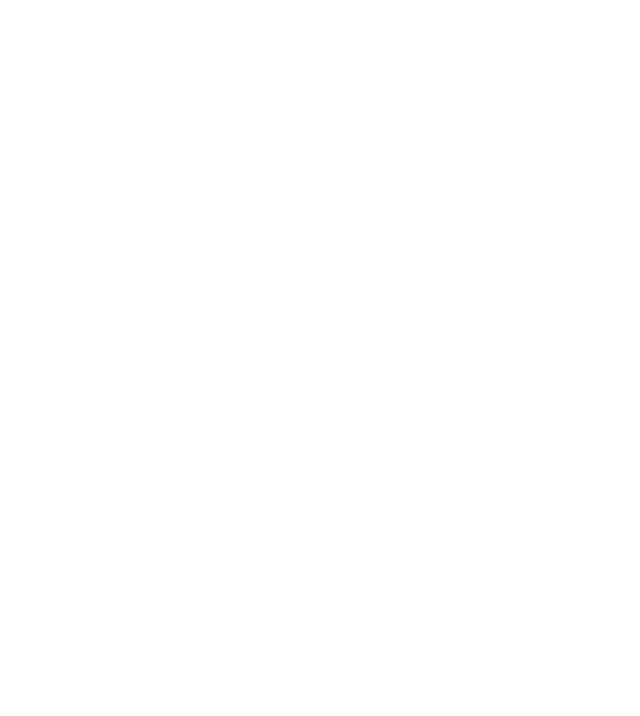
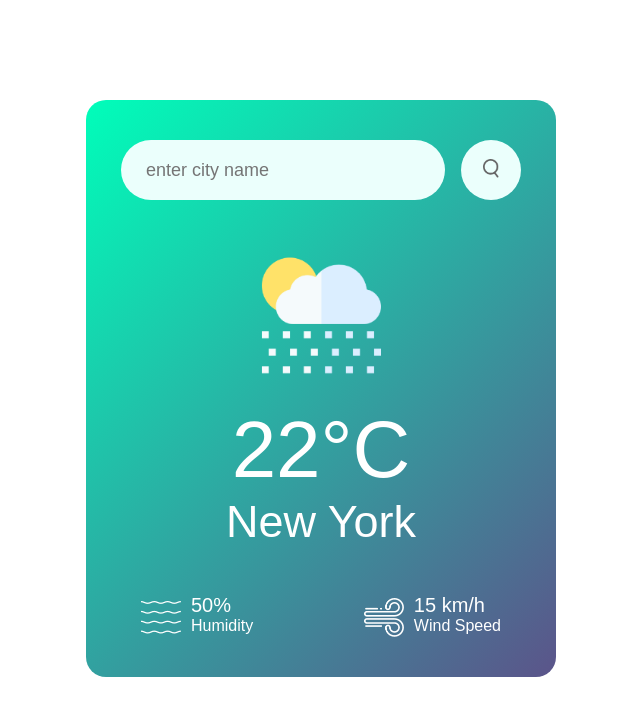
Before and after one commit to tinydancer96/weather_app, a plain HTML site: page index.html in a window 1280 px wide. Shown: the whole page, without its empty margins (319-959 px from the left). Drawn offline with Linux system fonts and the light colour scheme; no server answers.

Commit message:
html + css code

```diff
--- a/index.html
+++ b/index.html
@@ -4,8 +4,50 @@
   <meta charset="UTF-8">
   <meta name="viewport" content="width=device-width, initial-scale=1.0">
   <title>Weather</title>
+  <link rel="stylesheet" href="style.css">
 </head>
 <body>
+  <div class="card">
+    <div class="search">
+      <input type="text" placeholder="enter city name" spellcheck="false">
+      <button><img src="images/search.png"></button>
+    </div>
+    <div class="weather">
+      <img src="images/rain.png" class="weather-icon">
+      <h1 class="temp">22°C</h1>
+      <h2 class="city">New York</h2>
+      <div class="details">
+        <div class="col">
+          <img src="images/humidity.png">
+          <div>
+            <p class="humidity">50%</p>
+            <p>Humidity</p>
+          </div>
+        </div>
+        <div class="col">
+          <img src="images/wind.png">
+          <div>
+            <p class="wind">15 km/h</p>
+            <p>Wind Speed</p>
+          </div>
+        </div>
+      </div>
+    </div>
+  </div>
 
+
+<script>
+  const apiKey = "ac6d2d4bf187ff5867b422a91c25404a";
+  const apiUrl = "https://api.openweathermap.org/data/2.5/weather?&&units=metric&q=london";
+
+  async function checkWeather(){
+    const response = await fetch(apiUrl + `&appid=${apiKey}`);
+    var data = await response.json();
+
+    console.log(data);
+  }
+
+  checkWeather()
+</script>
 </body>
 </html>
--- a/style.css
+++ b/style.css
@@ -4,3 +4,88 @@
   font-family: 'Poppins', sans-serif;
   box-sizing: border-box;
 }
+
+.card {
+  width: 90%;
+  max-width: 470px;
+  background: linear-gradient(135deg, #00feba, #5b548a);
+  color: #fff;
+  margin: 100px auto 0;
+  border-radius: 20px;
+  padding: 40px 35px;
+  text-align: center;
+}
+
+.search {
+  width: 100%;
+  display: flex;
+  align-items: center;
+  justify-content: space-between;
+}
+
+.search input {
+  border: 0;
+  outline: 0;
+  background: #ebfffc;
+  color: #555;
+  padding: 10px 25px;
+  height: 60px;
+  border-radius: 30px;
+  flex: 1;
+  margin-right: 16px;
+  font-size: 18px;
+}
+
+.search button {
+  border: 0;
+  outline: 0;
+  background: #ebfffc;
+  border-radius: 50%;
+  width: 60px;
+  height: 60px;
+  cursor: pointer;
+}
+
+.search button img {
+  width: 16px;
+}
+
+.weather-icon {
+  width: 170px;
+  margin-top: 30px;
+}
+
+.weather h1 {
+  font-size: 80px;
+  font-weight: 500;
+}
+
+.weather h2 {
+  font-size: 45px;
+  font-weight: 400;
+  margin-top: -10;
+}
+
+.details {
+  display: flex;
+  align-items: center;
+  justify-content: space-between;
+  padding: 0 20px;
+  margin-top: 50px;
+}
+
+.col {
+  display: flex;
+  align-items: center;
+  text-align: left;
+}
+
+.col img {
+  width: 40px;
+  margin-right: 10px;
+}
+
+.humidity, .wind {
+  font-size: 20px;
+  margin-top: -6px;
+}
```
